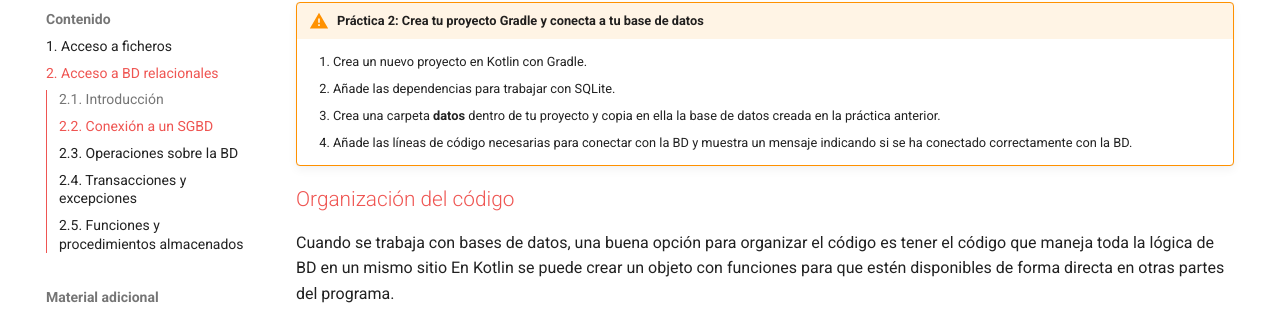
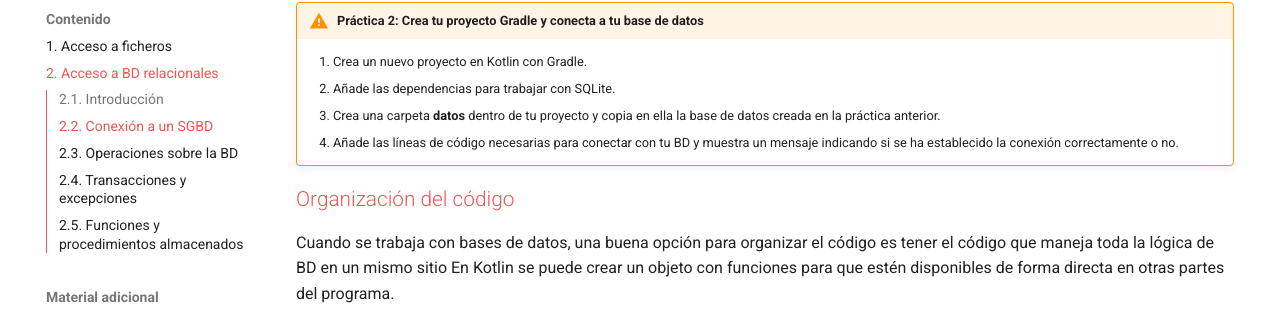
Before and after one commit to bpaterna/acceso_datos, an MkDocs documentation site: the page built from docs/2_BD_relacionales.md, in a window 1280 px wide and 900 px high, scrolled down 5321 px. Shown: the part 125-442 px from the top of the window. Built offline with MkDocs 1.6.1 and Material for MkDocs 9.7.7, drawn with Linux system fonts in a browser that asks for light colours.

Commit message:
Add files via upload

```diff
--- a/docs/2_BD_relacionales.md
+++ b/docs/2_BD_relacionales.md
@@ -189,7 +189,7 @@ fun main() {
     1. Crea un nuevo proyecto en Kotlin con Gradle.
     2. Añade las dependencias para trabajar con SQLite.
     3. Crea una carpeta **datos** dentro de tu proyecto y copia en ella la base de datos creada en la práctica anterior.
-    4. Añade las líneas de código necesarias para conectar con la BD y muestra un mensaje indicando si se ha conectado correctamente con la BD.
+    4. Añade las líneas de código necesarias para conectar con tu BD y muestra un mensaje indicando si se ha establecido la conexión correctamente o no.
 
 
 <span class="mi_h3">Organización del código</span>
```
